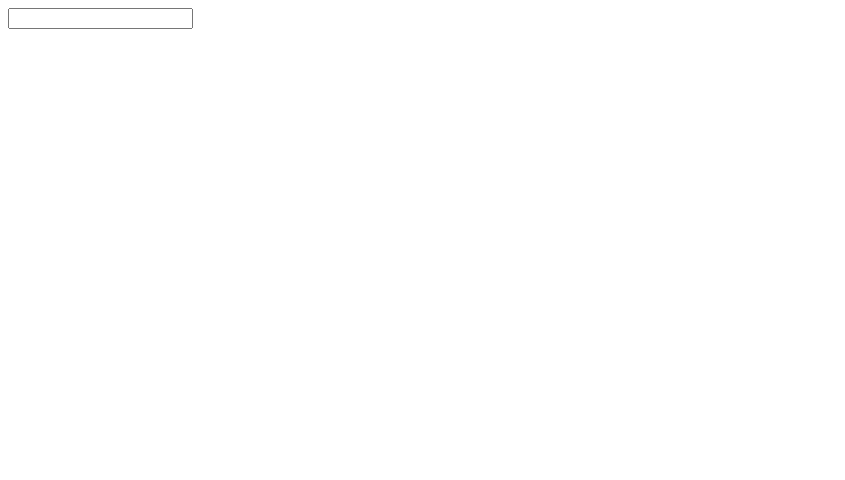
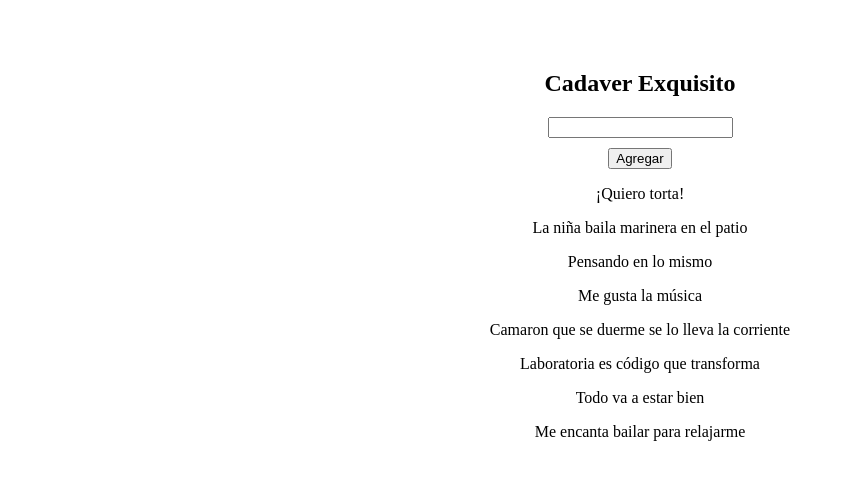
Before and after one commit to flordeciruela/Angular-form, an Angular app: page / in a window 1280 px wide. Shown: the top 480 px of the page, without its empty margins (0-845 px from the left). Built offline with nearby package versions, Linux system fonts and the light colour scheme.

Commit message:
adding strings to array

```diff
--- a/src/app/app.component.css
+++ b/src/app/app.component.css
@@ -0,0 +1,9 @@
+section {
+  margin-top:  70px;
+  text-align: center;
+}
+
+button {
+  display: block;
+  margin: 10px auto;
+}
--- a/src/app/app.component.html
+++ b/src/app/app.component.html
@@ -1,6 +1,11 @@
-<!--The content below is only a placeholder and can be replaced.-->
-<form [formGroup]="form">
-  <input type="text" formControlName="name">
-</form>
 
-<p>{{form.get('name').value}}</p>
+<section>
+  <h1>{{title}}</h1>
+  <form [formGroup]="form">
+    <input #newString type="text" formControlName="name" (keyup.enter)="addString(newString.value)"
+      (blur)="addString(newString.value); newString.value='' ">
+    <button (click)="addString(newString.value)">Agregar</button>
+  </form>
+
+  <p *ngFor="let text of arr">{{text}}</p>
+</section>
--- a/src/app/app.component.ts
+++ b/src/app/app.component.ts
@@ -7,11 +7,26 @@ import { FormBuilder, FormGroup } from '@angular/forms';
   styleUrls: ['./app.component.css']
 })
 export class AppComponent implements OnInit {
+  title = 'Cadaver Exquisito';
   form: FormGroup;
   fb: FormBuilder;
+  arr = ["¡Quiero torta!",
+             "La niña baila marinera en el patio",
+             "Pensando en lo mismo",
+             "Me gusta la música",
+             "Camaron que se duerme se lo lleva la corriente",
+             "Laboratoria es código que transforma",
+             "Todo va a estar bien",
+             "Me encanta bailar para relajarme"];
 
   constructor(fb: FormBuilder) {
     this.fb = fb;
+  }
+
+  addString(newString: string) {
+    if (newString) {
+      this.arr.push(newString);
+    }
   }
 
   ngOnInit(){
@@ -19,4 +34,5 @@ export class AppComponent implements OnInit {
       name: ['']
     })
   }
+
 }
--- a/src/index.html
+++ b/src/index.html
@@ -9,6 +9,6 @@
   <link rel="icon" type="image/x-icon" href="favicon.ico">
 </head>
 <body>
-  <app-root></app-root>
+  <app-root>Cargando...</app-root>
 </body>
 </html>
```
